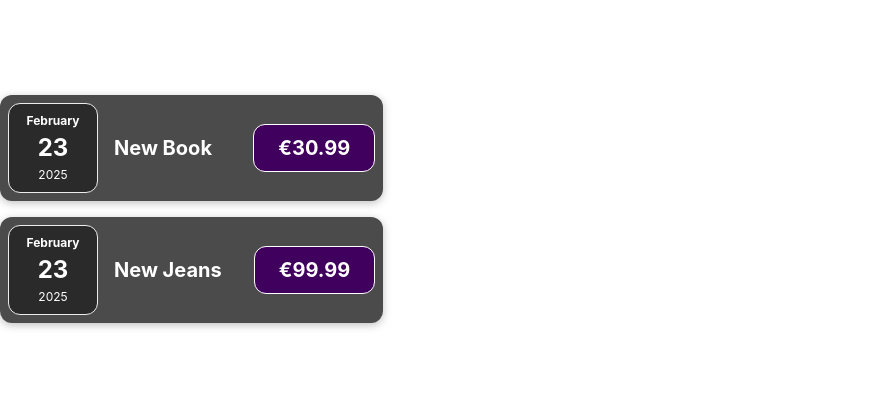
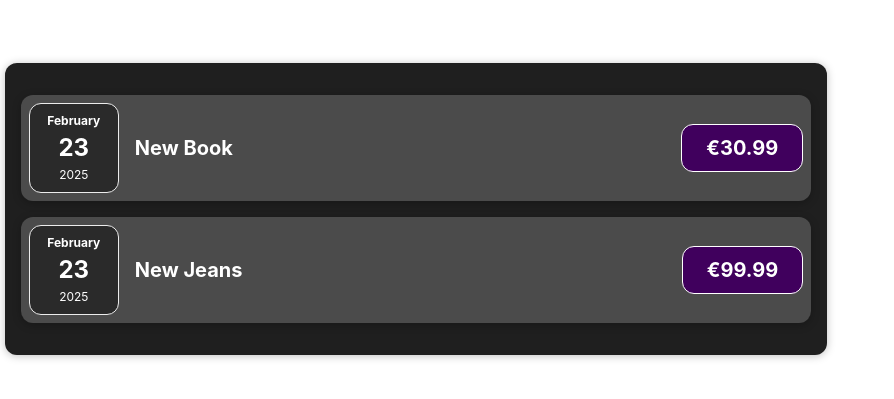
Before and after one commit to paankaur/test-my-expenses-app, a React (Vite) app in the folder react-tund1/react-expenses-2024/: page / in a window 1280 px wide. Shown: the part 191-590 px from the top of the page, without its empty margins (0-894 px from the left). Built offline with nearby package versions, Linux system fonts and the light colour scheme.

Commit message:
Asetasin olemasolevad komponendid div'i sisse ja tegin vajalikud koodimuudatused

```diff
--- a/react-tund1/react-expenses-2024/src/App.jsx
+++ b/react-tund1/react-expenses-2024/src/App.jsx
@@ -1,33 +1,25 @@
 // App.jsx
 
 // import React from 'react'
-import ExpenseItem from "./components/ExpenseItem.jsx";
+import Expenses from "./components/Expenses.jsx";
 
 const App = () => {
-
   const expenses = [
     {
       date: new Date(2025, 1, 23),
       title: "New Book",
-    price: 30.99
+      price: 30.99,
     },
     {
       date: new Date(2025, 1, 23),
       title: "New Jeans",
-    price: 99.99
-  }
-]
+      price: 99.99,
+    },
+  ];
 
-  // const data = {
-  // date: new Date(2025, 1, 23),
-  // title: "New Book",
-  // price: 30.99
-  // };
   return (
     <div className="App">
-      {expenses.map((expense, index) => (
-        <ExpenseItem key={index} data={expense} />
-      ))}
+      <Expenses items={expenses} />
     </div>
   );
 };
--- a/react-tund1/react-expenses-2024/src/components/ExpenseDate.jsx
+++ b/react-tund1/react-expenses-2024/src/components/ExpenseDate.jsx
@@ -5,8 +5,7 @@
   const month = props.date.toLocaleString("en-US", { month: "long" });
   const year = props.date.getFullYear();
 
-  console.log(props);
-  console.log(props.data);
+
   return (
     <div className="expense-date">
       <div className="expense-date__month">{month}</div>
--- a/react-tund1/react-expenses-2024/src/components/ExpenseItem.jsx
+++ b/react-tund1/react-expenses-2024/src/components/ExpenseItem.jsx
@@ -4,8 +4,8 @@
 
 const ExpenseItem = (props) => {
 
-  console.log(props);
-  console.log(props.data);
+
+
 
   return (
     <div className="expense-item">
--- /dev/null
+++ b/react-tund1/react-expenses-2024/src/components/Expenses.css
@@ -0,0 +1,10 @@
+/* Expenses.css */
+.expenses {
+    padding: 1rem;
+    background-color: rgb(31, 31, 31);
+    margin: 2rem auto;
+    width: 50rem;
+    max-width: 95%;
+    border-radius: 12px;
+    box-shadow: 0 1px 8px rgba(0, 0, 0, 0.25);
+}
--- /dev/null
+++ b/react-tund1/react-expenses-2024/src/components/Expenses.jsx
@@ -0,0 +1,19 @@
+// Expenses.jsx
+import "./Expenses.css";
+import ExpenseItem from "./ExpenseItem.jsx";
+
+const Expenses = (props) => {
+
+
+
+
+  return (
+    <div className="expenses">
+      {props.items.map((expense, index) => (
+        <ExpenseItem key={index} data={expense} />
+      ))}
+    </div>
+  );
+};
+
+export default Expenses;
```
Lines whose indentation alone changed are shown as unchanged.
